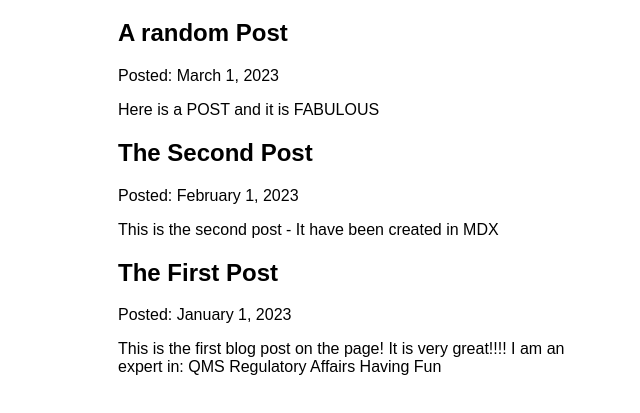
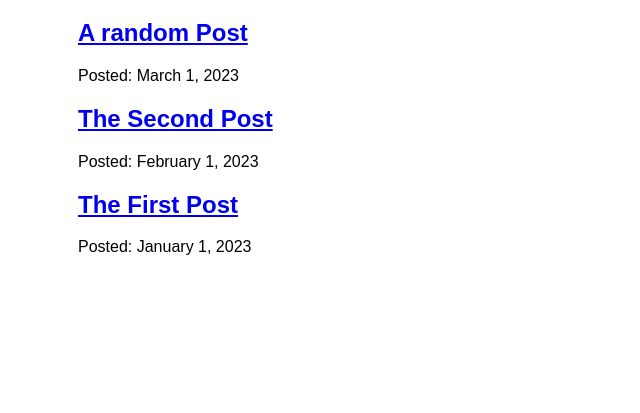
Before and after one commit to hjmosedk/gatsbytest, a Gatsby site: page /blog in a window 1280 px wide. Shown: the part 157-570 px from the top of the page, without its empty margins (312-952 px from the left). Built offline with nearby package versions, Linux system fonts and the light colour scheme; Gatsby itself is replaced by a stand-in of ours.

Commit message:
Part VI of the tutorial

```diff
--- a/src/pages/blog.js
+++ b/src/pages/blog/index.js
@@ -1,20 +1,21 @@
 import React from 'react';
-import { graphql } from 'gatsby';
-import Layout from '../components/layout';
-import Seo from '../components/seo';
+import { Link, graphql } from 'gatsby';
+import Layout from '../../components/layout';
+import Seo from '../../components/seo';
 
 const BlogPage = ({ data }) => {
   return (
     <Layout pageTitle='My Blog Posts'>
-      <ul>
-        {data.allMdx.nodes.map((node) => (
-          <article key={node.id}>
-            <h2>{node.frontmatter.title}</h2>
-            <p>Posted: {node.frontmatter.date}</p>
-            <p>{node.excerpt}</p>
-          </article>
-        ))}
-      </ul>
+      {data.allMdx.nodes.map((node) => (
+        <article key={node.id}>
+          <h2>
+            <Link to={`/blog/${node.frontmatter.slug}`}>
+              {node.frontmatter.title}
+            </Link>
+          </h2>
+          <p>Posted: {node.frontmatter.date}</p>
+        </article>
+      ))}
     </Layout>
   );
 };
@@ -26,9 +27,9 @@ export const query = graphql`
         frontmatter {
           date(formatString: "MMMM D, YYYY")
           title
+          slug
         }
         id
-        excerpt
       }
     }
   }
```
Also changed, not shown: src/pages/blog/{mdx.frontmatter__slug}.js (added, +28 -0 lines).
